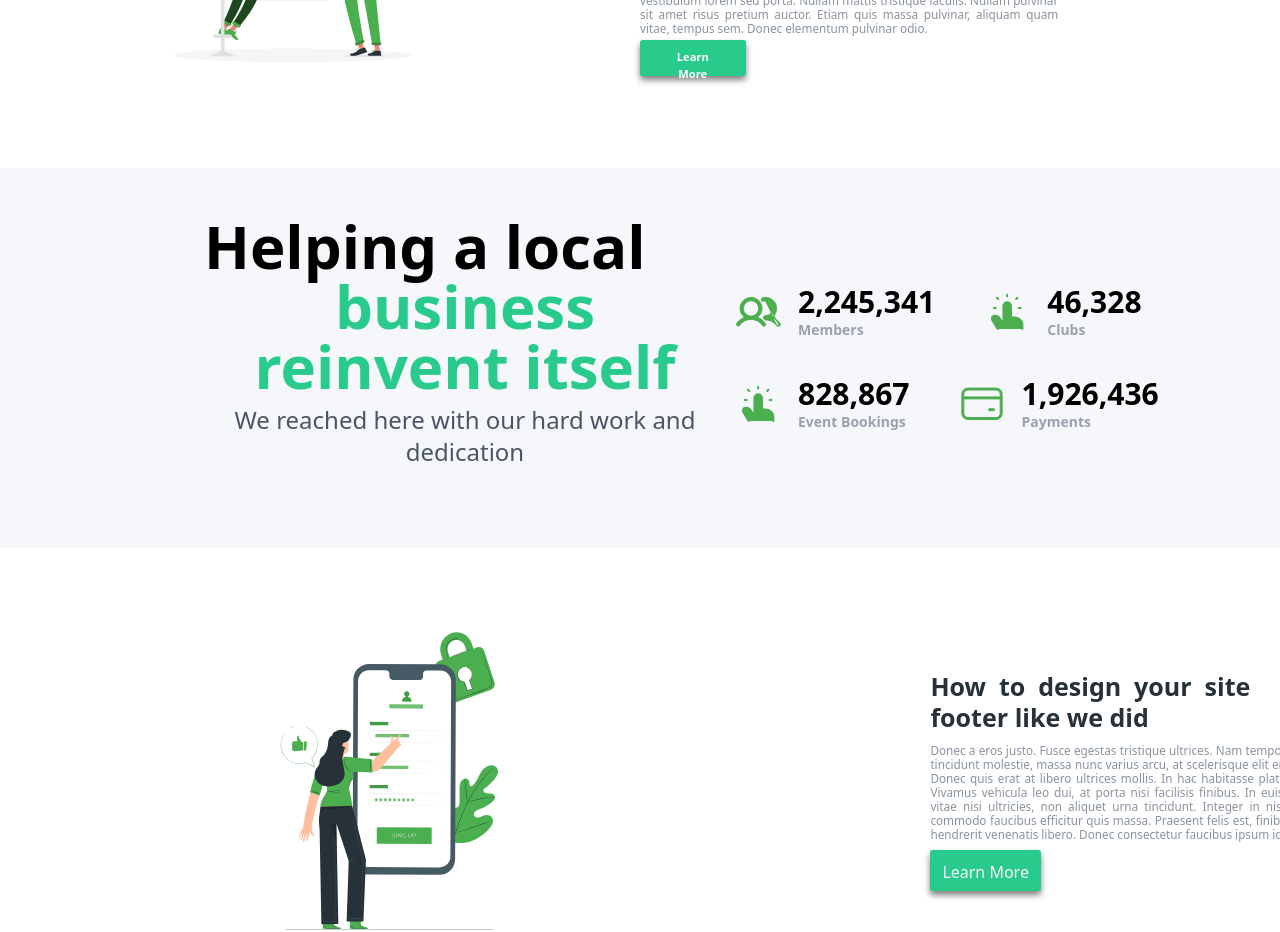
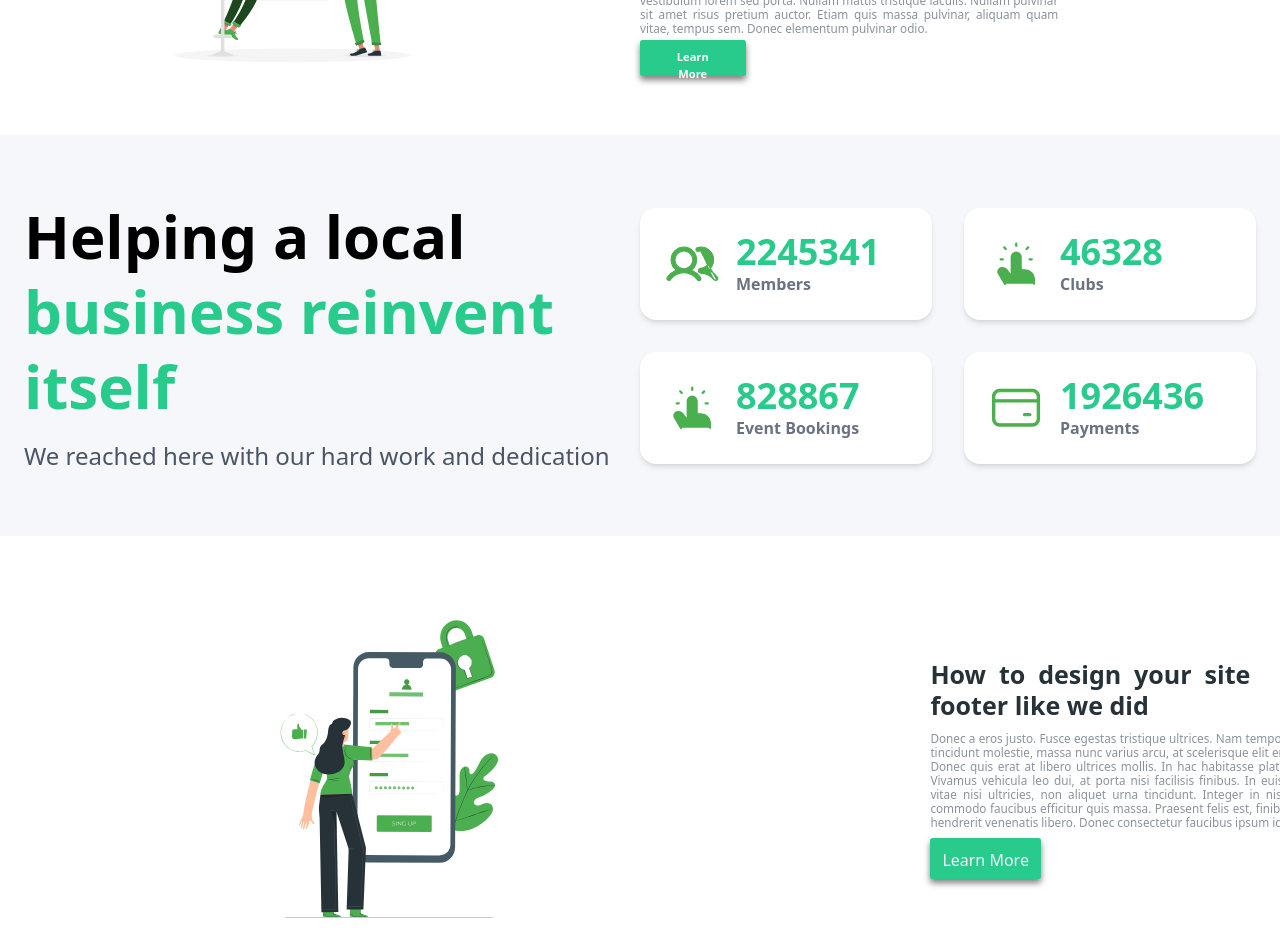
Before and after one commit to arslan-7644539/Nexcent-cloned-figma, a React (Vite) app: page / in a window 1280 px wide. Shown: the part 1560-2492 px from the top of the page. Built offline with nearby package versions, Linux system fonts and the light colour scheme; no server answers; the database is empty.

Commit message:
count animation apply on AchivementSection

```diff
--- a/src/pages/home/componets/AchivementSection.jsx
+++ b/src/pages/home/componets/AchivementSection.jsx
@@ -1,65 +1,76 @@
-import React from "react";
+import React, { useEffect, useRef } from "react";
+import { motion, useMotionValue, useTransform, animate, useInView } from "motion/react";
 import Icon1 from "../../../assets/icon1.1.svg";
-
 import Icon3 from "../../../assets/icon1.3.svg";
 import Icon4 from "../../../assets/icon1.4.svg";
 
+const AnimatedCounter = ({ from = 0, to = 100, duration = 2 }) => {
+  const ref = useRef(null);
+  const isInView = useInView(ref, { once: true });
+  const count = useMotionValue(from);
+  const rounded = useTransform(count, (latest) => Math.round(latest));
+
+  useEffect(() => {
+    if (isInView) {
+      animate(count, to, { duration });
+    }
+  }, [isInView]);
+
+  return <motion.span ref={ref} className="text-primary">{rounded}</motion.span>;
+};
+
 const AchivementSection = () => {
   return (
-    <div className=" container mx-auto relative flex flex-row items-center  space-x-2  my-[33px] bg-[#F5F7FA] py-12 px-6">
+    <div className="container mx-auto flex flex-col md:flex-row items-center justify-between space-y-10 md:space-y-0 py-16 px-6 bg-[#F5F7FA]">
       {/* Section Heading */}
-      <div className="  text-center mb-8 flex flex-col items-start ml-45 md:w-1/2">
-        <p className=" text-center text-6xl font-semibold">Helping a local</p>
-        <p className="text-6xl font-semibold text-primary">
-          business reinvent itself
-        </p>
-        <p className=" text-2xl font-medium text-gray-600 mt-2">
+      <div className="text-center md:text-left md:w-1/2">
+        <p className="text-4xl md:text-6xl font-semibold leading-tight">Helping a local</p>
+        <p className="text-4xl md:text-6xl font-semibold text-primary leading-tight">business reinvent itself</p>
+        <p className="text-lg md:text-2xl font-medium text-gray-600 mt-4">
           We reached here with our hard work and dedication
         </p>
       </div>
 
       {/* Stats Section */}
-      <div className=" flex flex-col gap-9 w-1/2">
-        <div className="flex flex-row   gap-12">
-          <div className="flex items-center space-x-4">
-            <img src={Icon1} alt="icon" className="w-12 h-12" />
+      <div className="grid grid-cols-1 sm:grid-cols-2 gap-8 md:w-1/2">
+        <div className="flex items-center space-x-4 bg-white p-6 rounded-2xl shadow-md">
+          <img src={Icon1} alt="icon" className="w-14 h-14" />
           <div>
-              <h3 className="text-3xl font-bold">2,245,341</h3>
-              <p className="text-sm font-semibold text-gray-400">Members</p>
+            <h3 className="text-4xl font-bold">
+              <AnimatedCounter from={0} to={2245341} duration={3} />
+            </h3>
+            <p className="text-base font-semibold text-gray-500">Members</p>
           </div>
         </div>
 
-          {/* Stat Box 2 */}
-          <div className="flex items-center space-x-4">
-            <img src={Icon3} alt="icon" className="w-12 h-12" />
+        <div className="flex items-center space-x-4 bg-white p-6 rounded-2xl shadow-md">
+          <img src={Icon3} alt="icon" className="w-14 h-14" />
           <div>
-              <h3 className="text-3xl font-bold">46,328</h3>
-              <p className="text-sm font-semibold text-gray-400">Clubs</p>
-            </div>
-          </div>
-        </div>
-        {/* -------------------- */}
-        <div className="flex flex-row gap-12">
-          {/* Stat Box 3 */}
-          <div className="flex items-center space-x-4">
-            <img src={Icon3} alt="icon" className="w-12 h-12" />
-            <div>
-              <h3 className="text-3xl font-bold">828,867</h3>
-              <p className="text-sm font-semibold text-gray-400">
-                Event Bookings
-              </p>
+            <h3 className="text-4xl font-bold">
+              <AnimatedCounter from={0} to={46328} duration={2.5} />
+            </h3>
+            <p className="text-base font-semibold text-gray-500">Clubs</p>
           </div>
         </div>
 
-          {/* Stat Box 4 */}
-          <div className="flex items-center space-x-4">
-            <img src={Icon4} alt="icon" className="w-12 h-12" />
+        <div className="flex items-center space-x-4 bg-white p-6 rounded-2xl shadow-md">
+          <img src={Icon3} alt="icon" className="w-14 h-14" />
           <div>
-              <h3 className="text-3xl font-bold">1,926,436</h3>
-              <p className="text-sm font-semibold text-gray-400">Payments</p>
+            <h3 className="text-4xl font-bold">
+              <AnimatedCounter from={0} to={828867} duration={3} />
+            </h3>
+            <p className="text-base font-semibold text-gray-500">Event Bookings</p>
           </div>
         </div>
-          {/* -------------------------------------------- */}
+
+        <div className="flex items-center space-x-4 bg-white p-6 rounded-2xl shadow-md">
+          <img src={Icon4} alt="icon" className="w-14 h-14" />
+          <div>
+            <h3 className="text-4xl font-bold">
+              <AnimatedCounter from={0} to={1926436} duration={3} />
+            </h3>
+            <p className="text-base font-semibold text-gray-500">Payments</p>
+          </div>
         </div>
       </div>
     </div>
```
Lines whose indentation alone changed are shown as unchanged.
